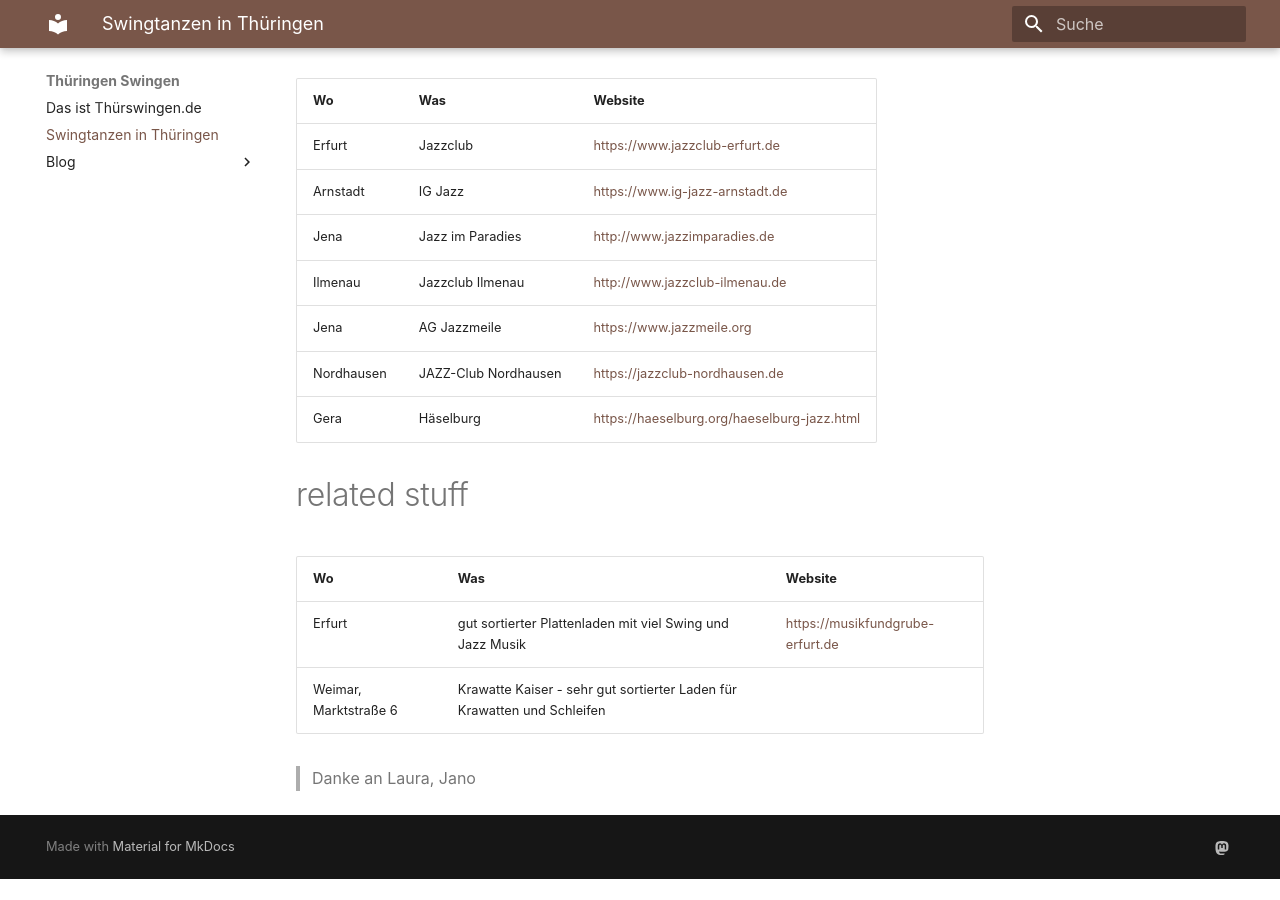
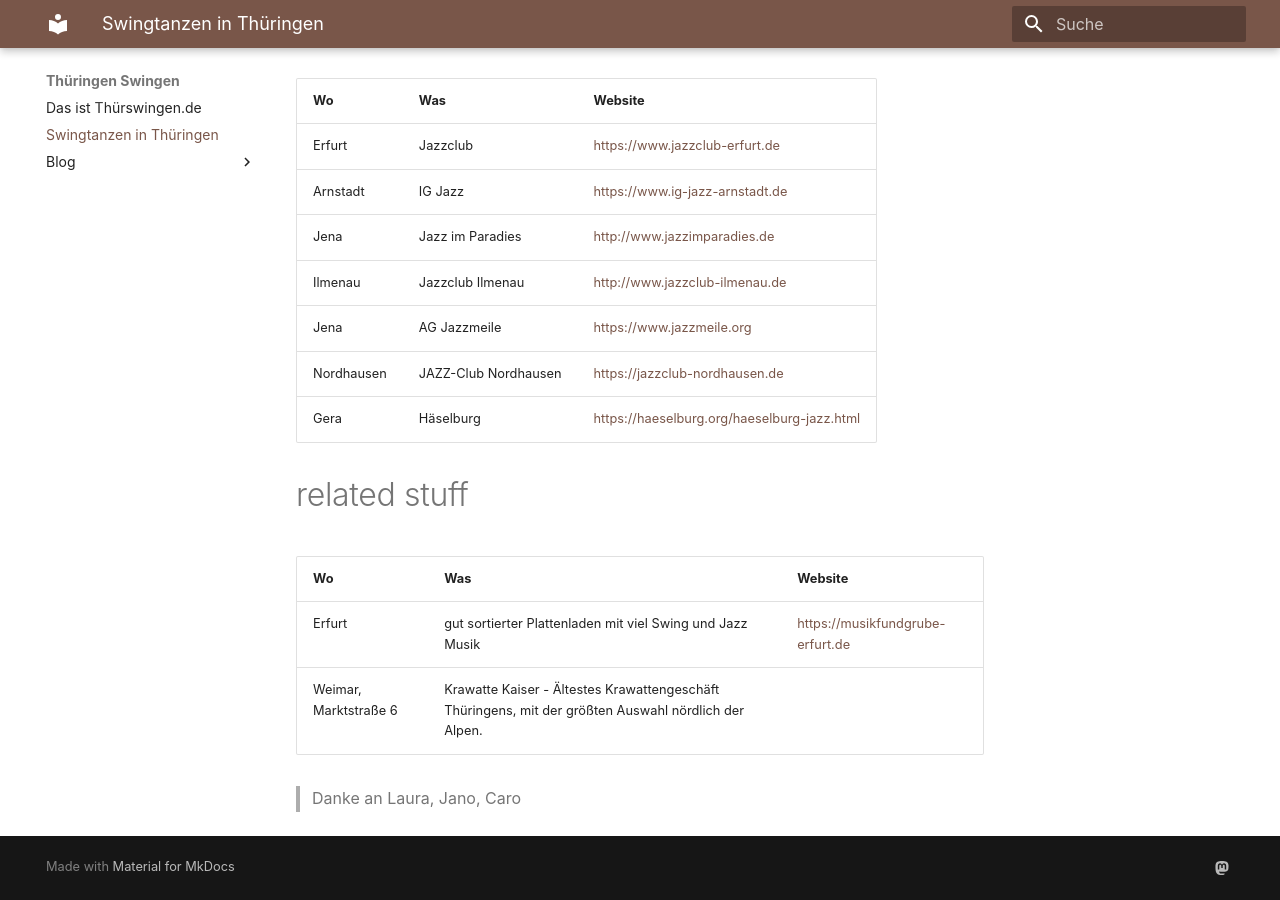
Before and after one commit to fbim-genosr/thuerswingende, an MkDocs documentation site: the page built from docs/hier.md, in a window 1280 px wide and 900 px high, scrolled down 1419 px. Built offline with MkDocs 1.6.1 and Material for MkDocs 9.7.7, drawn with Linux system fonts in a browser that asks for light colours; before the commit the page ends 2298 px from its top, so only the background shows below that.

Commit message:
update description

```diff
--- a/docs/hier.md
+++ b/docs/hier.md
@@ -48,6 +48,6 @@ In diesem Blogbeitrag werden Orte und Zeiten von Tanzkursen, Parties in Thüring
 | Wo | Was | Website
 |----|-----|--------
 | Erfurt | gut sortierter Plattenladen mit viel Swing und Jazz Musik | [https://musikfundgrube-erfurt.de](https://musikfundgrube-erfurt.de)
-| Weimar, Marktstraße 6 | Krawatte Kaiser - sehr gut sortierter Laden für Krawatten und Schleifen
+| Weimar, Marktstraße 6 | Krawatte Kaiser - Ältestes Krawattengeschäft Thüringens, mit der größten Auswahl nördlich der Alpen.
 
-> Danke an Laura, Jano
+> Danke an Laura, Jano, Caro
```
